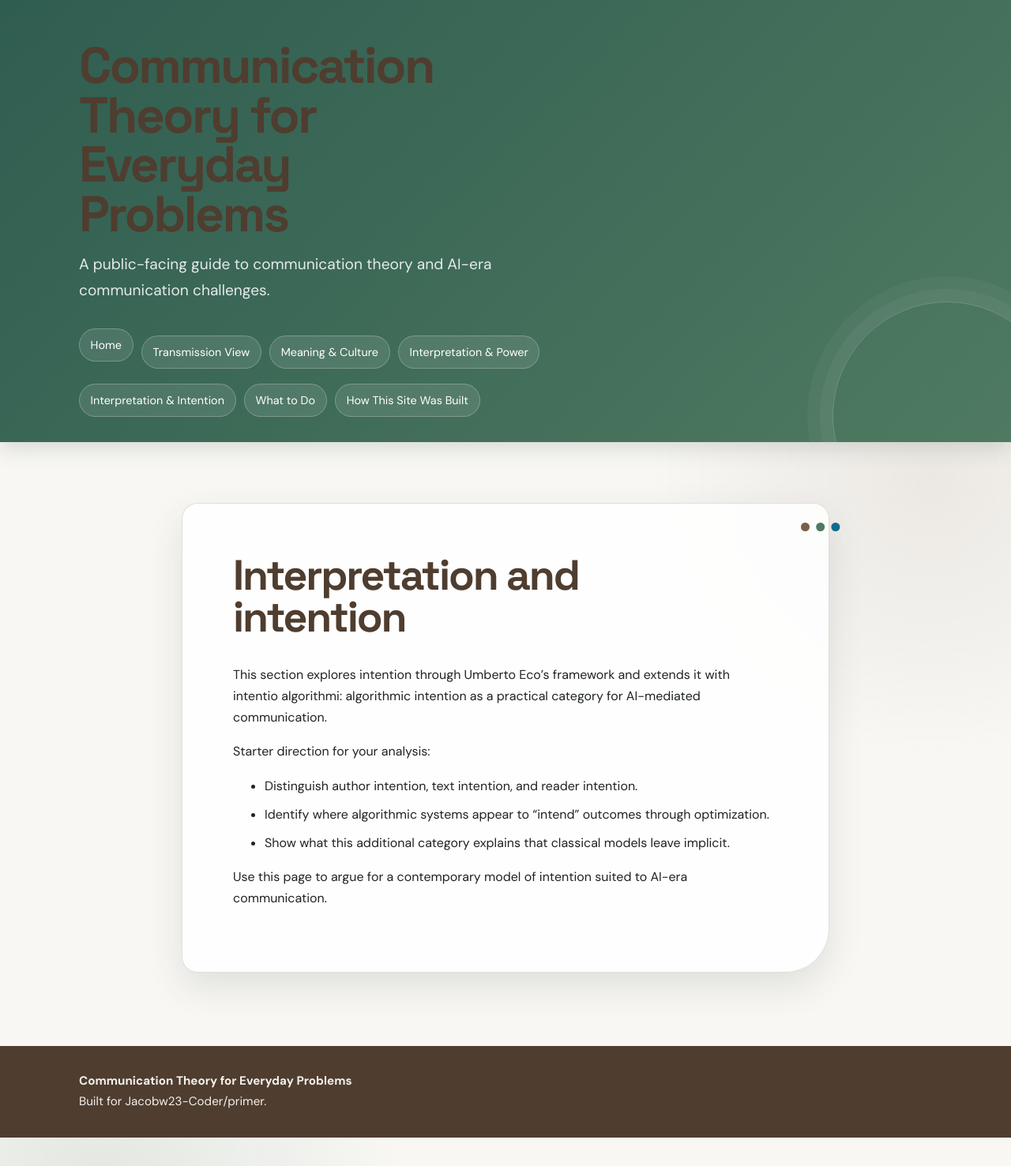
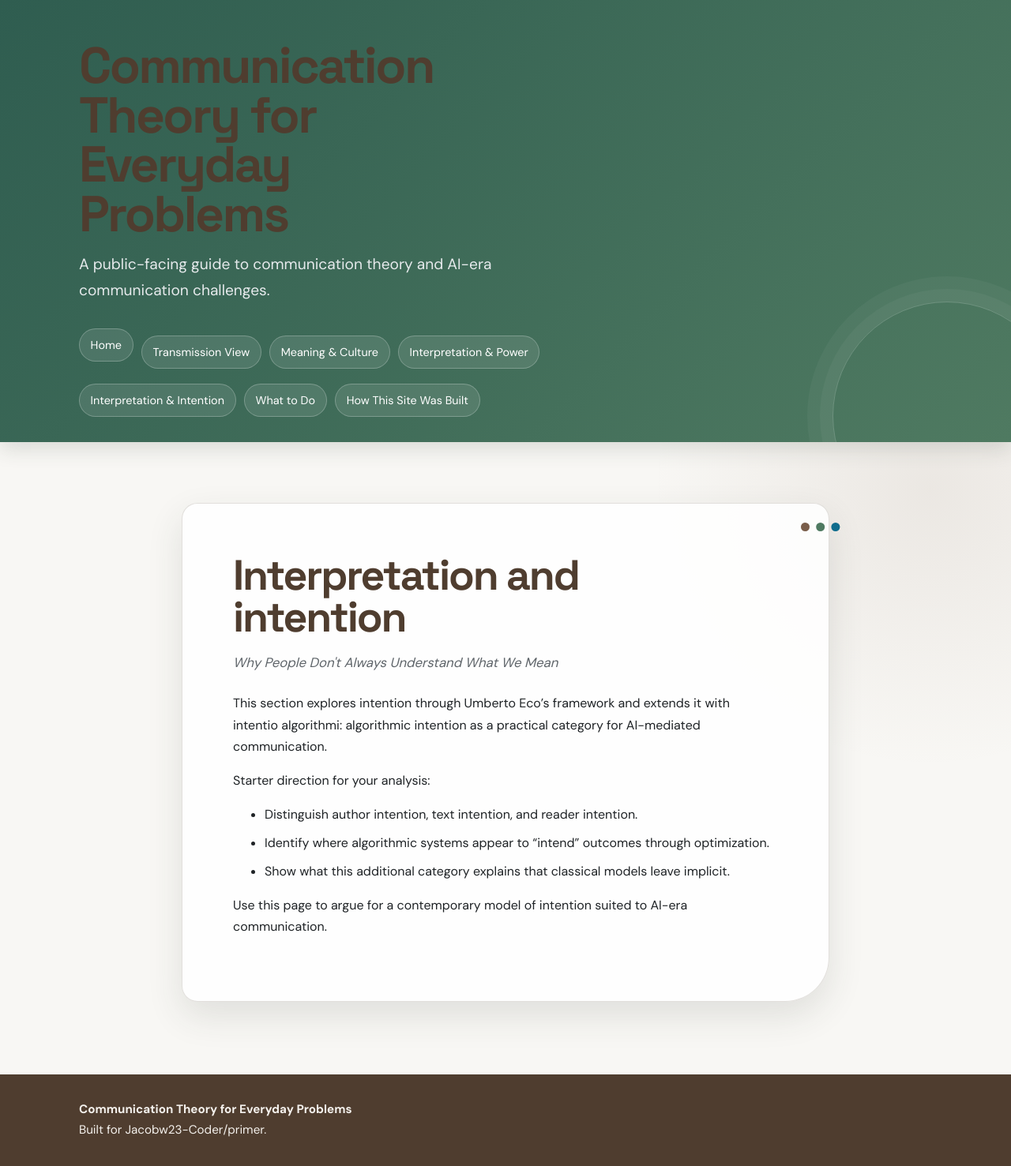
Before and after one commit to Jacobw23-Coder/primer, a Jekyll site: the page built from pages/interpretation-and-intention.md, in a window 1280 px wide. Shown: the whole page at 79% size. Built offline with Jekyll 4.4.1, drawn with Linux system fonts in a browser that asks for light colours.

Commit message:
changed text oninterpretation and intention page

```diff
--- a/assets/css/style.css
+++ b/assets/css/style.css
@@ -169,6 +169,12 @@ h3 {
   font-size: 1.35rem;
 }
 
+.subheading {
+  margin: -1rem 0 1.5rem;
+  color: var(--stone-gray);
+  font-size: 1.05rem;
+}
+
 p,
 ul,
 ol {
--- a/pages/interpretation-and-intention.md
+++ b/pages/interpretation-and-intention.md
@@ -2,6 +2,7 @@
 layout: default
 title: Interpretation and intention
 ---
+<p class="subheading"><em>Why People Don't Always Understand What We Mean</em></p>
 
 This section explores intention through Umberto Eco's framework and extends it with intentio algorithmi: algorithmic intention as a practical category for AI-mediated communication.
 
```
